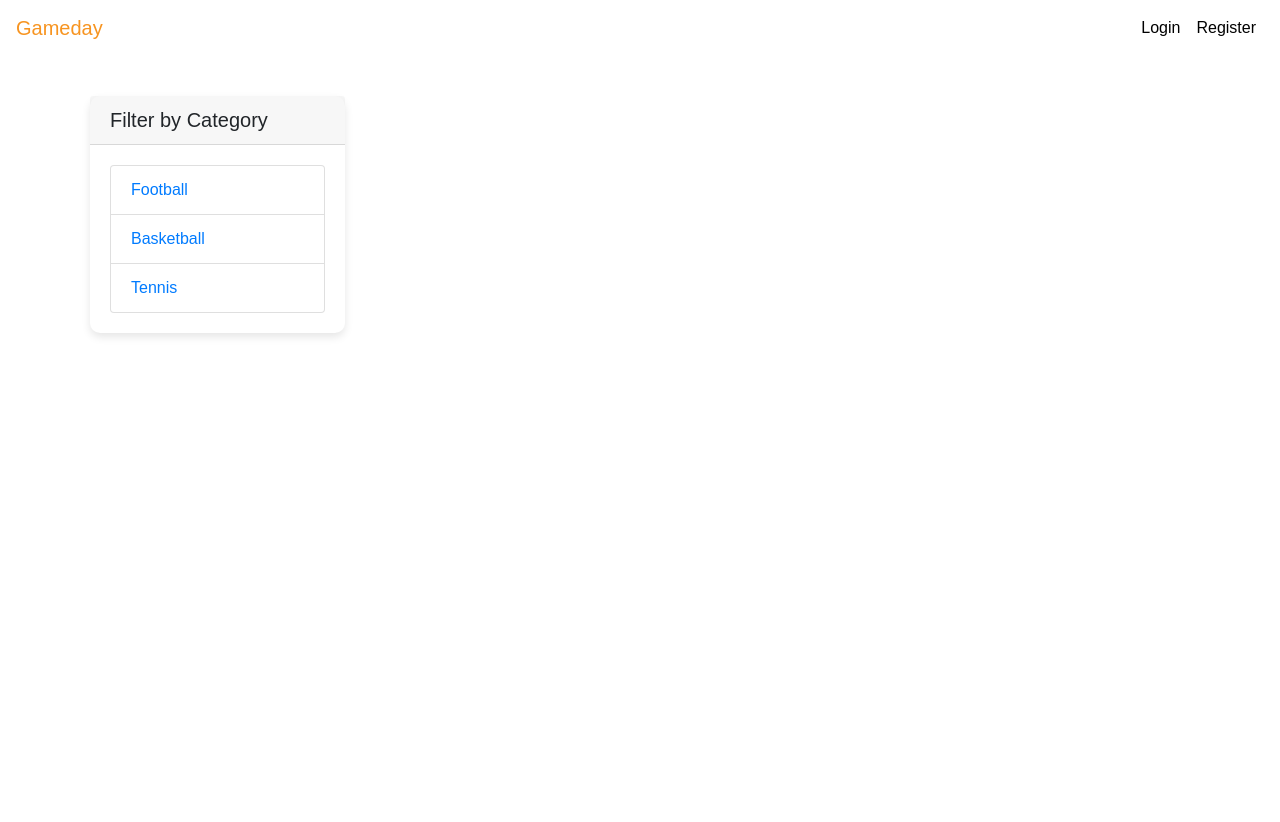
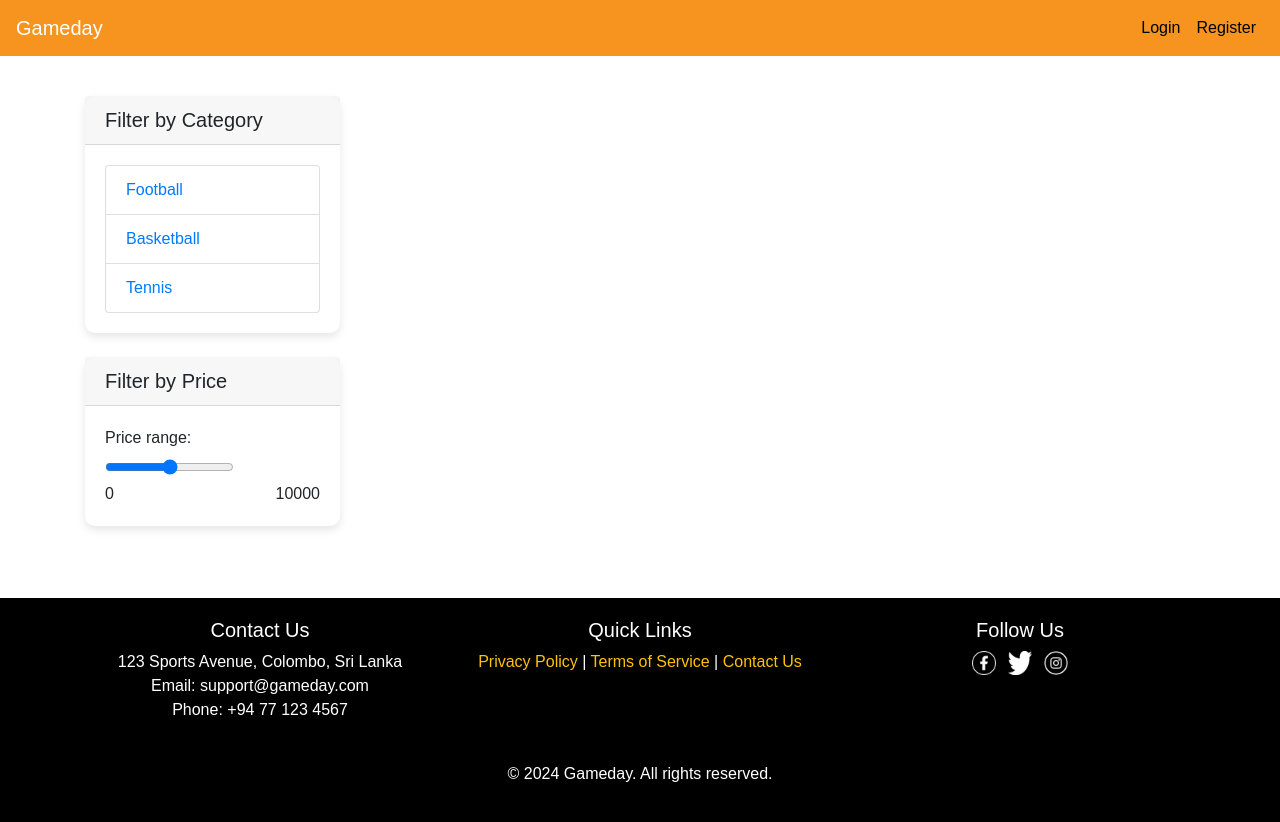
Before and after one commit to theekshanahansa/Group_11-Simple-e-commerce-system, a Django app: page /shop/products/ in a window 1280 px wide. Before the commit the page ends 337 px from the top, so only its background shows below. Run offline with Django 5.2, Linux system fonts and the light colour scheme; data that the repository does not hold is empty; some libraries are stand-ins or nearby versions.

Commit message:
add styles to product display page

```diff
--- a/shop/static/CSS/styles.css
+++ b/shop/static/CSS/styles.css
@@ -3,20 +3,17 @@ body {
     font-family: 'Arial', sans-serif;
     background-color: #ffffff; /* Updated background color */
     padding-top: 56px; /* Adjust based on navbar height */
-    margin-left:10px
+    margin-left:0px
 }
-.container-fluid {
-    padding-left: 60px;
-    padding-right: 60px;
-}
+
 
 /* Navbar Styles */
 .navbar {
-    background-color: #ffffff; /* Dark background for navbar */
+    background-color: #f79420; /* Dark background for navbar */
 }
 
 .navbar-brand {
-    color: #f79420 !important; /* White color for navbar brand */
+    color: #ffffff !important; /* White color for navbar brand */
 }
 
 .navbar-nav .nav-link {
@@ -25,19 +22,21 @@ body {
 
 /* Button Styles */
 .btn-primary {
-    background-color: #dc3545; /* Red color for primary buttons */
-    border-color: #dc3545; /* Red color for button borders */
+    background-color: #f79420; /* Red color for primary buttons */
+    border-color: #f79420; /* Red color for button borders */
 }
 
 .btn-primary:hover {
-    background-color: #c82333; /* Darker red on hover */
-    border-color: #bd2130; /* Darker red for border on hover */
+    background-color: #000000; /* Darker red on hover */
+    border-color: #ffffff; /* Darker red for border on hover */
 }
 
 .btn-block {
     display: block;
     width: 100%;
 }
+
+
 
 /* Card Styles */
 .card {
@@ -137,14 +136,17 @@ footer {
     text-align: center;
 }
 
-footer a {
-    color: #dc3545;
-    text-decoration: none;
+
+/* Footer */
+footer {
+    background: #000000;
+    color: white;
+    padding: 20px 0;
+    text-align: center;
 }
 
-footer a:hover {
-    color: #c82333;
-    text-decoration: underline;
+footer a {
+    color: #ffc107;
 }
 
 /* Login and Register Page Styles */
--- a/shop/templates/shop/Base.html
+++ b/shop/templates/shop/Base.html
@@ -41,7 +41,45 @@
     <div class="container mt-4 container-custom">
         {% block content %}{% endblock %}
     </div>
-
+        <footer class="mt-5">
+        <div class="container">
+            <div class="row">
+                <div class="col-md-4">
+                    <h5>Contact Us</h5>
+                    <ul class="list-unstyled">
+                        <li>123 Sports Avenue, Colombo, Sri Lanka</li>
+                        <li>Email: support@gameday.com</li>
+                        <li>Phone: +94 77 123 4567</li>
+                    </ul>
+                </div>
+                <div class="col-md-4">
+                    <h5>Quick Links</h5>
+                    <ul class="list-unstyled">
+                        <li><a href="#">Privacy Policy</a> | <a href="#">Terms of Service</a> | <a href="#">Contact Us</a></li>
+                    </ul>
+                </div>
+                <div class="col-md-4">
+                    <h5>Follow Us</h5>
+                    <ul class="list-inline">
+                        <li class="list-inline-item">
+                            <a href="#"><img src="{% static 'images/facebook.png' %}" alt="Facebook" width="24" height="24"></a>
+                        </li>
+                        <li class="list-inline-item">
+                            <a href="#"><img src="{% static 'images/twitter.png' %}" alt="Twitter" width="24" height="24"></a>
+                        </li>
+                        <li class="list-inline-item">
+                            <a href="#"><img src="{% static 'images/instagram.png' %}" alt="Instagram" width="24" height="24"></a>
+                        </li>
+                    </ul>
+                </div>
+            </div>
+            <div class="row mt-4">
+                <div class="col text-center">
+                    <p>&copy; 2024 Gameday. All rights reserved.</p>
+                </div>
+            </div>
+        </div>
+    </footer>
     <script src="https://code.jquery.com/jquery-3.5.1.slim.min.js"></script>
     <script src="https://cdn.jsdelivr.net/npm/@popperjs/core@2.9.2/dist/umd/popper.min.js"></script>
     <script src="https://stackpath.bootstrapcdn.com/bootstrap/4.5.2/js/bootstrap.min.js"></script>
--- a/shop/templates/shop/product_list.html
+++ b/shop/templates/shop/product_list.html
@@ -9,7 +9,6 @@
         <div class="card mb-4">
             <h5 class="card-header">Filter by Category</h5>
             <div class="card-body">
-                <!-- Example of filtering by category -->
                 <ul class="list-group">
                     <li class="list-group-item"><a href="#">Football</a></li>
                     <li class="list-group-item"><a href="#">Basketball</a></li>
@@ -18,21 +17,31 @@
                 </ul>
             </div>
         </div>
-        <!-- Additional filters can be added here -->
+        <div class="card mb-4">
+            <h5 class="card-header">Filter by Price</h5>
+            <div class="card-body">
+                <label for="priceRange">Price range:</label>
+                <input type="range" class="form-range" min="0" max="10000" id="priceRange">
+                <div class="d-flex justify-content-between">
+                    <span>0</span>
+                    <span>10000</span>
+                </div>
+            </div>
+        </div>
     </div>
 
     <!-- Product Cards (Main Content) -->
-    <div class=" container-fluid mt-3  no-margins">
+    <div class="col-lg-9 col-md-8 col-sm-12 mt-3">
         <div class="row">
             {% for product in products %}
-            <div class="col-lg-3 col-md-4 col-sm-6 mb-4">
-                <div class="card h-100">
+            <div class="col-lg-4 col-md-6 col-sm-12 mb-4">
+                <div class="card h-100 shadow-sm">
                     <img src="{{ product.image.url }}" class="card-img-top" alt="{{ product.name }}">
                     <div class="card-body">
                         <h5 class="card-title">{{ product.name }}</h5>
                         <p class="card-text">{{ product.description }}</p>
                         <p class="card-text"><strong>LKR {{ product.price }}</strong></p>
-                        <a href="{% url 'product_detail' product_id=product.id %}" class="btn btn-primary">View Details</a>
+                        <a href="{% url 'product_detail' product_id=product.id %}" class="btn btn-primary btn-block">View Details</a>
                     </div>
                 </div>
             </div>
@@ -40,4 +49,5 @@
         </div>
     </div>
 </div>
+
 {% endblock %}
```
